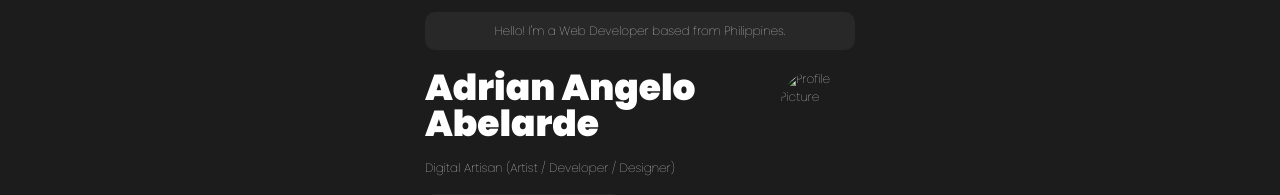
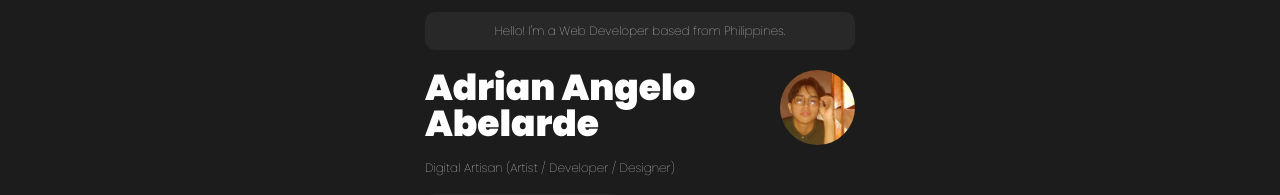
Before and after one commit to drianlarde/drianlarde-portfolio, a plain HTML site: page index.html in a window 1280 px wide. Shown: the part 427-622 px from the top of the page. Drawn offline with nearby package versions, Linux system fonts and the light colour scheme.

Commit message:
Fixed Profile Picture

```diff
--- a/index.html
+++ b/index.html
@@ -100,7 +100,7 @@
           </div>
         </div>
         <div class="fb-pfp-container">
-          <img class="fb-pfp" src="pfp.jpg" alt="Profile Picture" />
+          <img class="fb-pfp" src="./images/pfp.jpg" alt="Profile Picture" />
         </div>
       </div>
 
```
